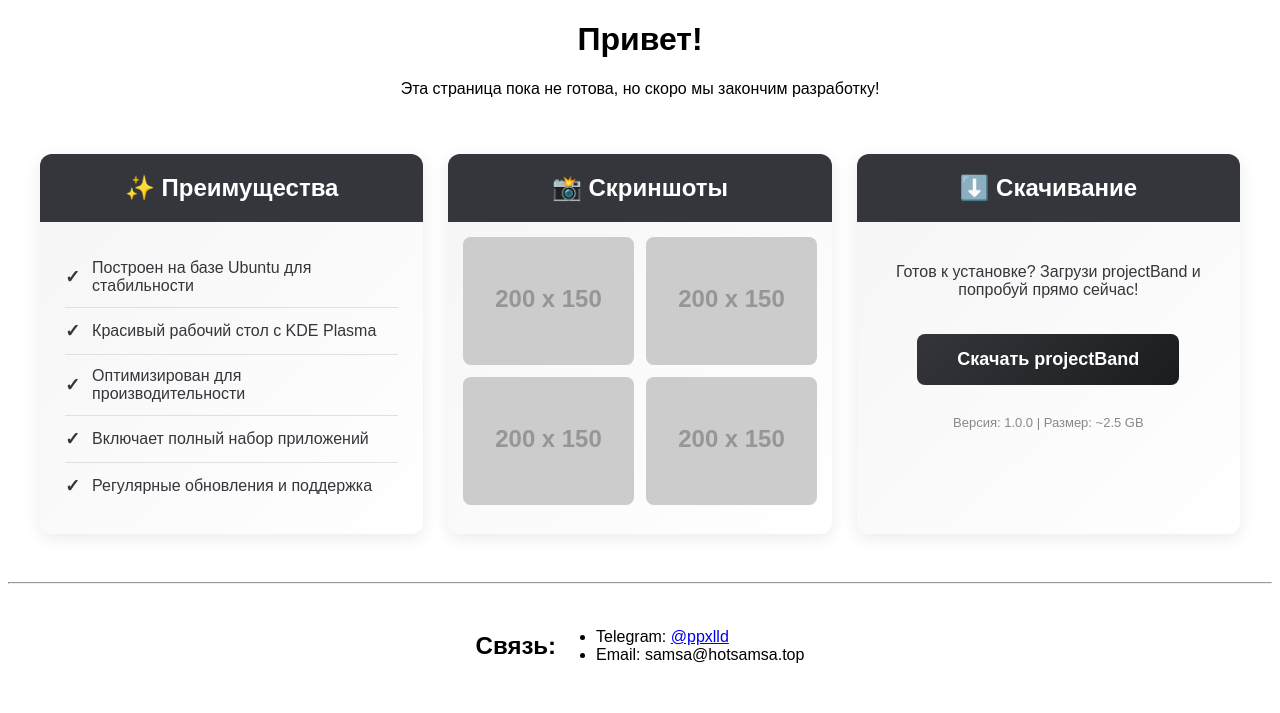
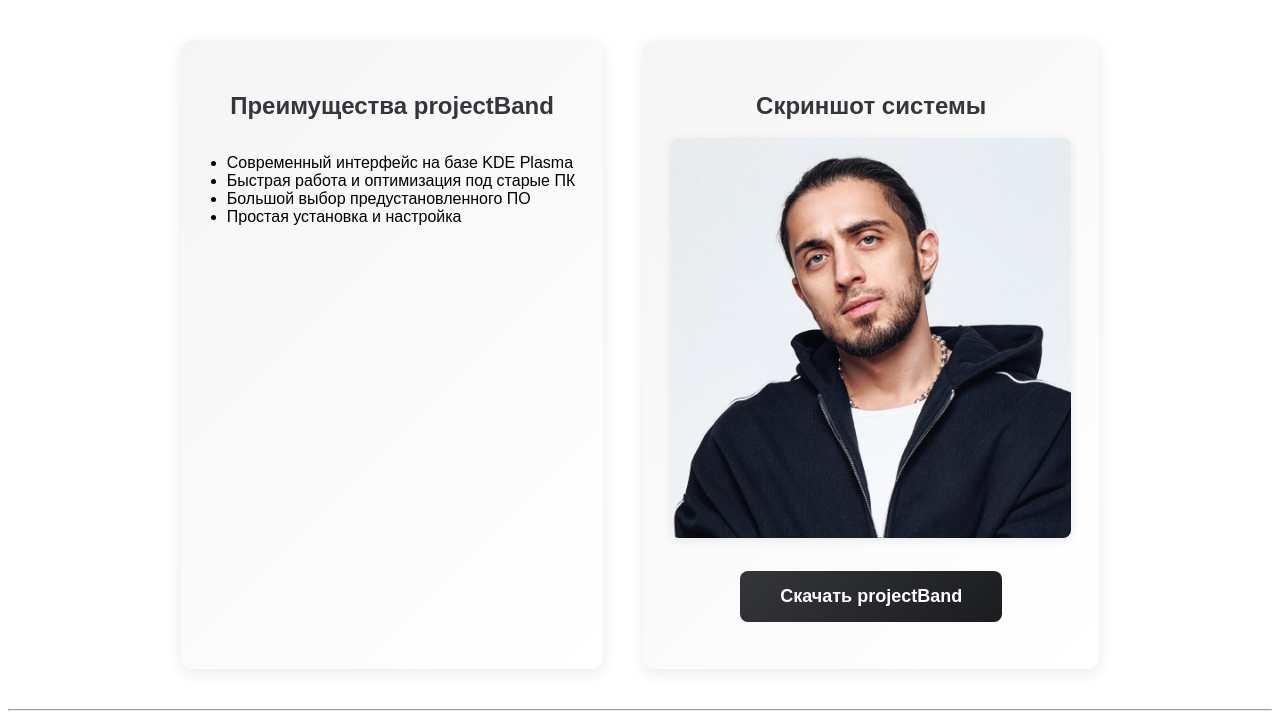
Before and after one commit to hotsamsa/projectBand, a plain HTML site: page index.html in a window 1280 px wide. Shown: the part 88-801 px from the top of the page. Drawn offline with Linux system fonts and the light colour scheme; placeholder pictures from the web are drawn by us; a web font is replaced by a local one.

Commit message:
some edits from codex

```diff
--- a/index.html
+++ b/index.html
@@ -21,50 +21,22 @@
         </div>
     </header>
     <main>
-        <h1 class="info">Привет!</h1>
-        <p class="info">Эта страница пока не готова, но скоро мы закончим разработку!</p>
-
-        <div class="cards-container">
+        <section class="cards">
             <div class="card">
-                <div class="card-header">
-                    <h2>✨ Преимущества</h2>
-                </div>
-                <div class="card-body">
-                    <ul class="advantages-list">
-                        <li>Построен на базе Ubuntu для стабильности</li>
-                        <li>Красивый рабочий стол с KDE Plasma</li>
-                        <li>Оптимизирован для производительности</li>
-                        <li>Включает полный набор приложений</li>
-                        <li>Регулярные обновления и поддержка</li>
-                    </ul>
-                </div>
+                <h2>Преимущества projectBand</h2>
+                <ul>
+                    <li>Современный интерфейс на базе KDE Plasma</li>
+                    <li>Быстрая работа и оптимизация под старые ПК</li>
+                    <li>Большой выбор предустановленного ПО</li>
+                    <li>Простая установка и настройка</li>
+                </ul>
             </div>
-
             <div class="card">
-                <div class="card-header">
-                    <h2>📸 Скриншоты</h2>
-                </div>
-                <div class="card-body screenshot-body">
-                    <div class="screenshots-grid">
-                        <img src="https://via.placeholder.com/200x150?text=Скриншот+1" alt="Скриншот 1" class="screenshot">
-                        <img src="https://via.placeholder.com/200x150?text=Скриншот+2" alt="Скриншот 2" class="screenshot">
-                        <img src="https://via.placeholder.com/200x150?text=Скриншот+3" alt="Скриншот 3" class="screenshot">
-                        <img src="https://via.placeholder.com/200x150?text=Скриншот+4" alt="Скриншот 4" class="screenshot">
-                    </div>
-                </div>
+                <h2>Скриншот системы</h2>
+                <img src="assets/gazan.jpg" alt="Скриншот projectBand" class="screenshot">
+                <a class="btn download-btn" href="releases.html">Скачать projectBand</a>
             </div>
-
-            <div class="card">
-                <div class="card-header">
-                    <h2>⬇️ Скачивание</h2>
-                </div>
-                <div class="card-body download-body">
-                    <p class="download-text">Готов к установке? Загрузи projectBand и попробуй прямо сейчас!</p>
-                    <a class="download-btn" href="releases">Скачать projectBand</a>
-                    <p class="download-info">Версия: 1.0.0 | Размер: ~2.5 GB</p>
-                </div>
-            </div>
-        </div>
+        </section>
     </main>
     <hr>
     <footer>
--- a/style.css
+++ b/style.css
@@ -1,3 +1,46 @@
+.cards {
+    display: flex;
+    flex-wrap: wrap;
+    justify-content: center;
+    gap: 40px;
+    margin: 40px 0;
+}
+
+.card {
+    background: #f5f5f5;
+    border-radius: 20px;
+    box-shadow: 0 4px 16px rgba(52, 54, 59, 0.08);
+    padding: 32px 28px;
+    max-width: 400px;
+    min-width: 280px;
+    display: flex;
+    flex-direction: column;
+    align-items: center;
+    transition: box-shadow 0.2s;
+}
+.card:hover {
+    box-shadow: 0 8px 32px rgba(52, 54, 59, 0.16);
+}
+.card h2 {
+    margin-bottom: 18px;
+    color: #34363b;
+}
+.card ul {
+    text-align: left;
+    padding-left: 18px;
+    margin-bottom: 18px;
+}
+.screenshot {
+    width: 100%;
+    border-radius: 12px;
+    margin-bottom: 18px;
+    box-shadow: 0 2px 8px rgba(52, 54, 59, 0.10);
+}
+.download-btn {
+    margin-top: auto;
+    font-size: 22px;
+    padding: 12px 30px;
+}
 @import url('https://fonts.googleapis.com/css2?family=Unbounded:wght@200..900&display=swap');
 
 body {
```
